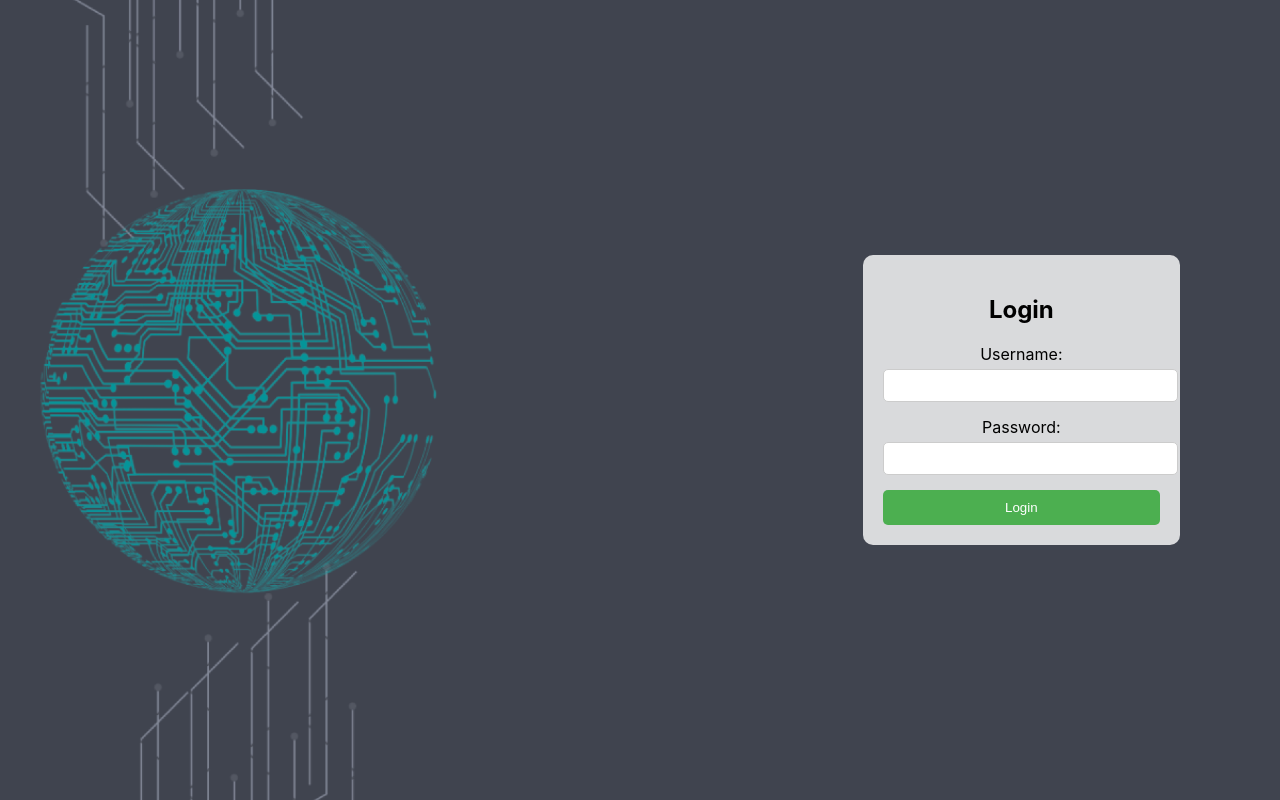
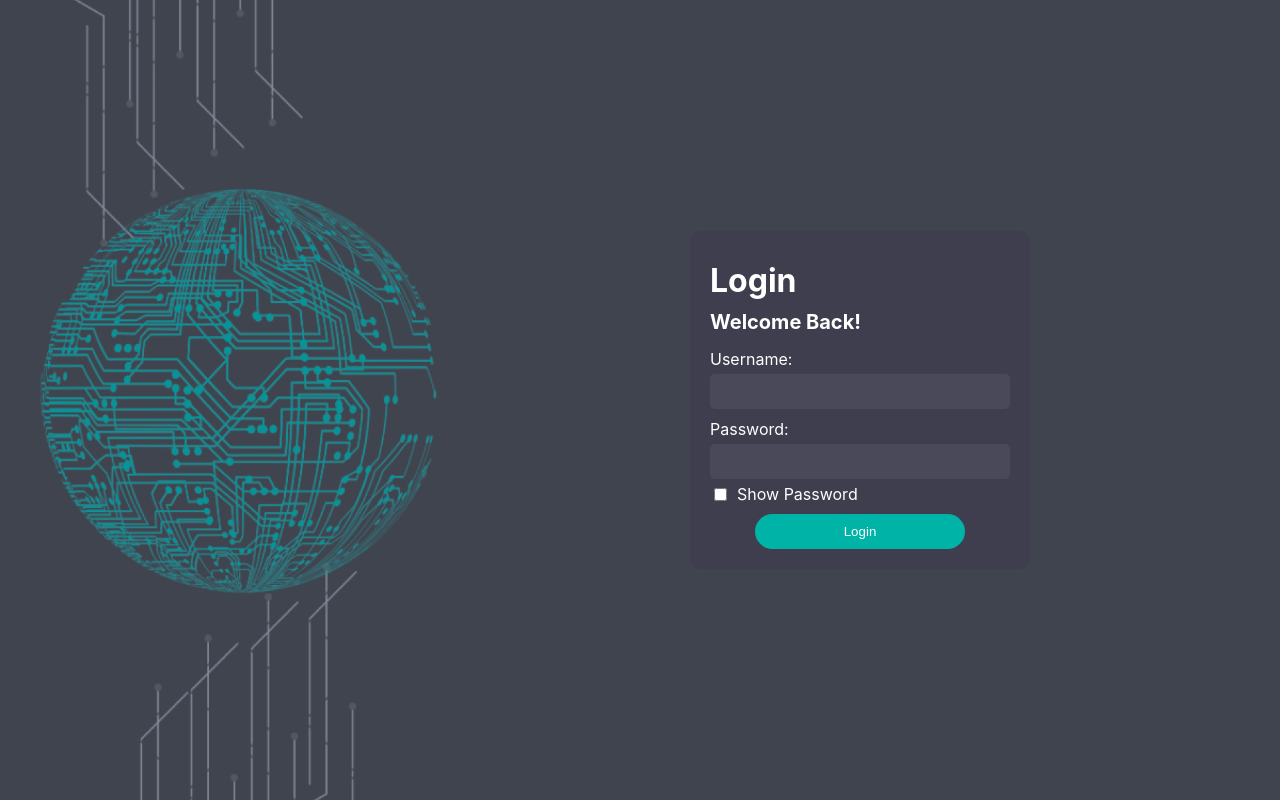
Before and after one commit to BehJiaLing/dbkl_project, a React (Create React App) app: page /login in a window 1280 px wide. Built offline with nearby package versions, Linux system fonts and the light colour scheme.

Commit message:
upd: Login UI updated

```diff
--- a/src/login.js
+++ b/src/login.js
@@ -5,18 +5,18 @@ const LoginForm = () => {
     const [username, setUsername] = useState("");
     const [password, setPassword] = useState("");
     const [error, setError] = useState("");
+    const [showPassword, setShowPassword] = useState(false);
     const navigate = useNavigate();
 
     const handleLogin = (e) => {
         e.preventDefault();
 
-        // Simulated login check (replace with API call)
         if (username === "admin" && password === "password123") {
-            const token = "your_generated_token"; // Simulated token generation
-            localStorage.setItem("authToken", token); // Store token in localStorage
+            const token = "your_generated_token";
+            localStorage.setItem("authToken", token);
             alert("Login successful!");
             setError("");
-            navigate("/dashboard"); // Redirect to dashboard on success
+            navigate("/dashboard");
         } else {
             setError("Invalid username or password.");
         }
@@ -25,10 +25,11 @@ const LoginForm = () => {
     return (
         <div style={styles.pageWrapper}>
             <div style={styles.container}>
-            <h2>Login</h2>
+                <h1 style={styles.title}>Login</h1>
+                <h2 style={styles.subTitle}>Welcome Back!</h2>
                 <form onSubmit={handleLogin}>
                     <div style={styles.inputGroup}>
-                    <label>Username:</label>
+                        <label style={styles.label}>Username:</label>
                         <input
                             type="text"
                             value={username}
@@ -38,14 +39,23 @@ const LoginForm = () => {
                         />
                     </div>
                     <div style={styles.inputGroup}>
-                    <label>Password:</label>
+                        <label style={styles.label}>Password:</label>
                         <input
-                        type="password"
+                            type={showPassword ? "text" : "password"} // Toggle between text and password
                             value={password}
                             onChange={(e) => setPassword(e.target.value)}
                             style={styles.input}
                             required
                         />
+                        <div style={styles.showPasswordContainer}>
+                            <input
+                                type="checkbox"
+                                checked={showPassword}
+                                onChange={() => setShowPassword(!showPassword)} // Toggle password visibility
+                                style={styles.checkbox}
+                            />
+                            <label style={styles.checkboxLabel}>Show Password</label>
+                        </div>
                     </div>
                     {error && <p style={styles.error}>{error}</p>}
                     <button type="submit" style={styles.button}>Login</button>
@@ -57,47 +67,90 @@ const LoginForm = () => {
 
 // Inline styles
 const styles = {
-    pageWrapper:{
+    pageWrapper: {
         height: "100vh",
         display: "flex",
         justifyContent: "flex-end",
+        paddingRight: "250px",
         alignItems: "center",
         backgroundImage: "url('/assets/login/background.png')",
+        backgroundColor: "#2d2d3a",
         backgroundSize: "cover",
         backgroundPosition: "center",
         backgroundRepeat: "no-repeat",
-        paddingRight: "100px",
     },
+
     container: {
         maxWidth: "300px",
+        width: "100%",
         padding: "20px",
-        backgroundColor: "rgba(255, 255, 255, 0.8)",
+        backgroundColor: "#3e3e4f",
         borderRadius: "10px",
-        textAlign: "center",
+        textAlign: "left",
     },
-    inputGroup: {
+    title: {
+        fontSize: "32px",
+        color: "white",
+        marginTop: "10px",
+        marginBottom: "10px",
+    },
+    subTitle: {
+        fontSize: "20px",
+        color: "white",
+        marginTop: "10px",
         marginBottom: "15px",
     },
+
+    inputGroup: {
+        marginBottom: "10px",
+        textAlign: "left",
+        color: "white",
+    },
+
     input: {
         width: "100%",
-        padding: "8px",
+        padding: "10px",
         marginTop: "5px",
+        backgroundColor: "#494959",
         borderRadius: "5px",
-        border: "1px solid #ccc",
+        border: "none",
+        color: "white",
+        fontSize: "16px",
+        height: "35px",
+        boxSizing: "border-box",
     },
+
     button: {
-        width: "100%",
+        width: "70%",
         padding: "10px",
-        backgroundColor: "#4CAF50",
+        backgroundColor: "#00b3a7",
         color: "white",
         border: "none",
-        borderRadius: "5px",
+        borderRadius: "50px",
         cursor: "pointer",
+        marginTop: "50px",
+        margin: "0 auto",
+        display: "block",
     },
+
     error: {
         color: "red",
         marginBottom: "10px",
     },
+
+    showPasswordContainer: {
+        display: "flex",
+        alignItems: "center",
+        marginTop: "5px",
+    },
+
+    checkbox: {
+        marginRight: "10px",
+    },
+
+    checkboxLabel: {
+        color: "white",
+    },
 };
 
 export default LoginForm;
```
Lines whose indentation alone changed are shown as unchanged.
